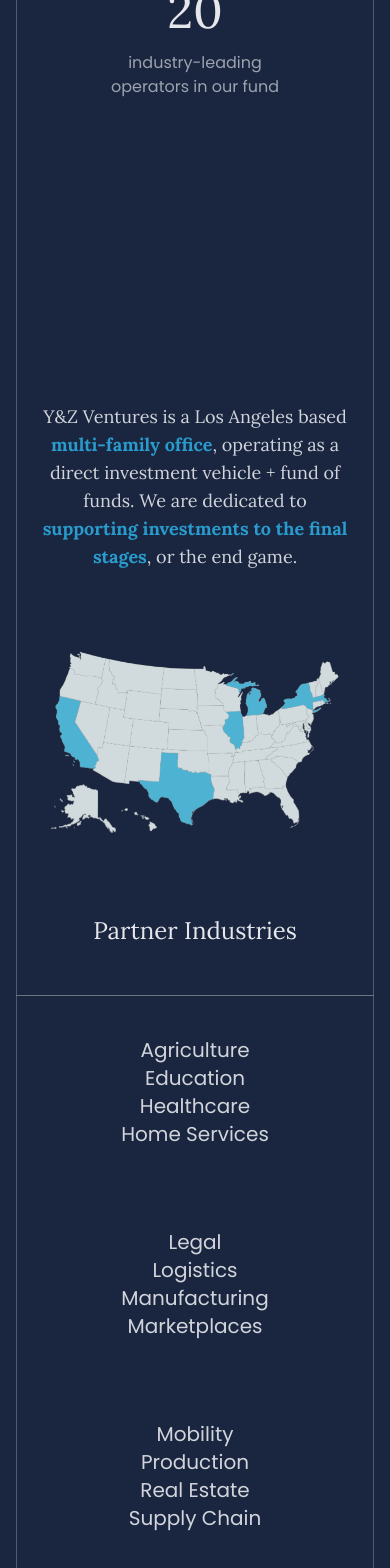
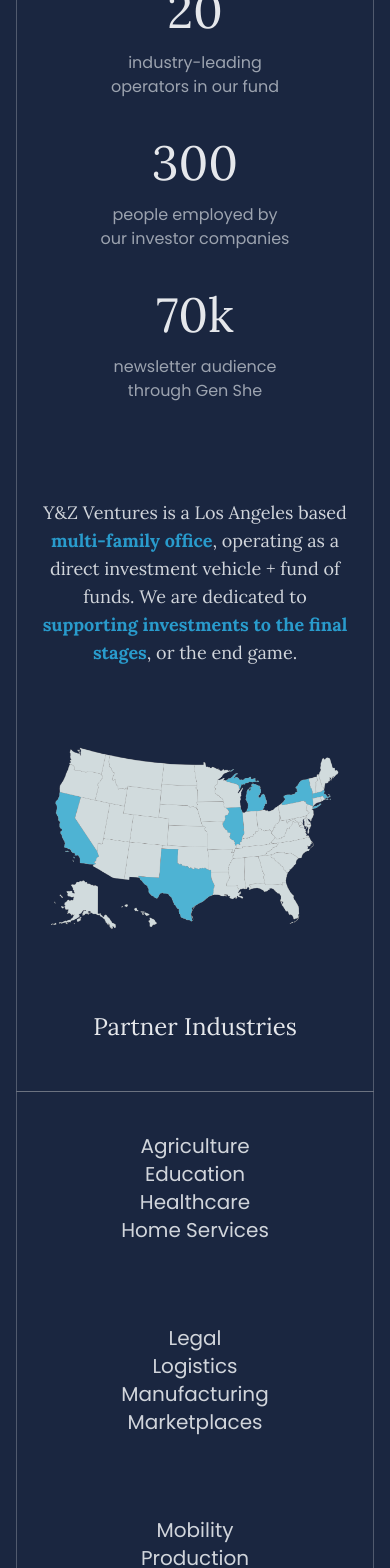
Before and after one commit to hap196/yzventures, a React (Vite) app in the folder frontend/: page / in a window 390 px wide. Shown: the part 1380-2948 px from the top of the page. Built offline with nearby package versions, Linux system fonts and the light colour scheme.

Commit message:
animations done

```diff
--- a/frontend/src/About.jsx
+++ b/frontend/src/About.jsx
@@ -3,93 +3,70 @@
 import map from "./assets/map.png";
 
 const About = () => {
-  const elementsRef = useRef([]);
-  const statsRef = useRef([]);
-  const [isVisible, setIsVisible] = useState([false, false, false]);
-  const commonDuration = 2000; // Common duration for all counters in milliseconds
-  const animationDelays = [0, 300, 600, 900, 1200, 1500, 1800, 2100];
-  const statsDelays = [0, 300, 600];
+  const [showCounters, setShowCounters] = useState(false);
+  const [showIndustries, setShowIndustries] = useState([false, false, false]);
+  const countersRef = useRef(null);
+  const industriesRef = useRef(null);
+  const commonDuration = 2000;
 
   useEffect(() => {
     const observer = new IntersectionObserver(
       (entries) => {
         entries.forEach((entry) => {
-          const index = elementsRef.current.indexOf(entry.target);
-          if (entry.isIntersecting && index !== -1) {
-            setTimeout(() => {
-              entry.target.classList.add("animate-floatUp");
-              observer.unobserve(entry.target);
-            }, animationDelays[index]);
+          if (entry.isIntersecting) {
+            if (entry.target === countersRef.current) {
+              setTimeout(() => {
+                setShowCounters(true);
+              }, 100);
+            }
+
+            if (entry.target === industriesRef.current) {
+              const industryDelays = [700, 1100, 1600];
+              industryDelays.forEach((delay, index) => {
+                setTimeout(() => {
+                  setShowIndustries((prev) => {
+                    const newState = [...prev];
+                    newState[index] = true;
+                    return newState;
+                  });
+                }, delay);
+              });
+            }
+
           }
         });
       },
       { threshold: 0.1 }
     );
 
-    elementsRef.current.forEach((el) => {
-      if (el) {
-        observer.observe(el);
-      }
-    });
+    if (countersRef.current) {
+      observer.observe(countersRef.current);
+    }
+    if (industriesRef.current) {
+      observer.observe(industriesRef.current);
+    }
 
     return () => {
-      observer.disconnect();
+      if (countersRef.current) {
+        observer.unobserve(countersRef.current);
+      }
+      if (industriesRef.current) {
+        observer.unobserve(industriesRef.current);
+      }
     };
-  }, [animationDelays]);
-
-  useEffect(() => {
-    const observer = new IntersectionObserver(
-      (entries) => {
-        entries.forEach((entry, index) => {
-          if (entry.isIntersecting) {
-            setTimeout(() => {
-              setIsVisible((prev) => {
-                const newState = [...prev];
-                newState[index] = true;
-                return newState;
-              });
-            }, statsDelays[index]);
-            observer.unobserve(entry.target);
-          }
-        });
-      },
-      { threshold: 0.1 }
-    );
-
-    statsRef.current.forEach((el, index) => {
-      if (el) {
-        observer.observe(el);
-      }
-    });
-
-    return () => {
-      statsRef.current.forEach((el) => {
-        if (el) {
-          observer.unobserve(el);
-        }
-      });
-    };
-  }, [statsDelays]);
+  }, []);
 
   return (
     <div className="h-full">
-      <h2
-        ref={(el) => elementsRef.current.push(el)}
-        className="text-center font-lora text-gray-200 text-2xl md:text-3xl mb-16 opacity-0"
-      >
+      <h2 className="text-center font-lora text-gray-200 text-2xl md:text-3xl mb-16">
         About us
       </h2>
-      <div ref={(el) => elementsRef.current.push(el)} className="opacity-0">
+      <div ref={countersRef}>
         <div className="flex flex-col md:flex-row justify-center items-center space-y-10 md:space-y-0 md:space-x-20 mb-24 mx-10 md:mx-32">
           <div className="w-full max-w-48 text-center">
-            <div
-              ref={(el) => (statsRef.current[0] = el)}
-              className={`transition-opacity transform duration-700 ${
-                isVisible[0] ? "opacity-100 translate-y-0" : "opacity-0 translate-y-10"
-              }`}
-            >
+            <div className="transition-opacity transform duration-700 opacity-100 translate-y-0">
               <h2 className="font-lora text-gray-200 text-5xl md:text-7xl mb-4">
-                {isVisible[0] && <Counter target={20} duration={commonDuration} />}
+                {showCounters ? <Counter target={20} duration={commonDuration} /> : 0}
               </h2>
               <h2 className="font-poppins text-gray-400 text-md">
                 industry-leading operators in our fund
@@ -97,14 +74,9 @@
             </div>
           </div>
           <div className="w-full max-w-48 text-center">
-            <div
-              ref={(el) => (statsRef.current[1] = el)}
-              className={`transition-opacity transform duration-700 ${
-                isVisible[1] ? "opacity-100 translate-y-0" : "opacity-0 translate-y-10"
-              }`}
-            >
+            <div className="transition-opacity transform duration-700 opacity-100 translate-y-0">
               <h2 className="font-lora text-gray-200 text-5xl md:text-7xl mb-4">
-                {isVisible[1] && <Counter target={300} duration={commonDuration} />}
+                {showCounters ? <Counter target={300} duration={commonDuration} /> : 0}
               </h2>
               <h2 className="font-poppins text-gray-400 text-md">
                 people employed by our investor companies
@@ -112,14 +84,9 @@
             </div>
           </div>
           <div className="w-full max-w-48 text-center">
-            <div
-              ref={(el) => (statsRef.current[2] = el)}
-              className={`transition-opacity transform duration-700 ${
-                isVisible[2] ? "opacity-100 translate-y-0" : "opacity-0 translate-y-10"
-              }`}
-            >
+            <div className="transition-opacity transform duration-700 opacity-100 translate-y-0">
               <h2 className="font-lora text-gray-200 text-5xl md:text-7xl mb-4">
-                {isVisible[2] && <Counter target={70000} duration={commonDuration} />}
+                {showCounters ? <Counter target={70000} duration={commonDuration} /> : 0}
               </h2>
               <h2 className="font-poppins text-gray-400 text-md">
                 newsletter audience through Gen She
@@ -129,10 +96,7 @@
         </div>
       </div>
       <div className="flex flex-col lg:flex-row justify-center items-center max-w-3xl lg:mx-auto mx-10 mb-20 mt-4 md:mt-2 mb-4 md:mb-40">
-        <p
-          ref={(el) => elementsRef.current.push(el)}
-          className="font-lora text-gray-300 md:text-xl text-lg text-center lg:text-left lg:mb-0 md:mb-20 mb-20 max-w-xl opacity-0 lg:mr-10"
-        >
+        <p className="font-lora text-gray-300 md:text-xl text-lg text-center lg:text-left lg:mb-0 md:mb-20 mb-20 max-w-xl lg:mr-10">
           Y&Z Ventures is a Los Angeles based{" "}
           <span className="text-accent-blue font-bold">
             multi-family office
@@ -146,45 +110,32 @@
           , or the end game.
         </p>
         <img
-          ref={(el) => elementsRef.current.push(el)}
           src={map}
-          className="lg:w-80 w-72 md:w-64 opacity-0 lg:ml-10 animate-floatUp"
+          className="lg:w-80 w-72 md:w-64 lg:ml-10"
         />
       </div>
-      <div className="mt-20 mb-20">
-        <h2
-          ref={(el) => elementsRef.current.push(el)}
-          className="text-center font-lora text-gray-200 text-2xl md:text-3xl mb-12 opacity-0"
-        >
+      <div ref={industriesRef} className="mt-20 mb-20">
+        <h2 className="text-center font-lora text-gray-200 text-2xl md:text-3xl mb-12">
           Partner Industries
         </h2>
         <div className="font-poppins text-xl mx-4 sm:mx-8 md:mx-16 lg:mx-20 grid grid-cols-1 text-gray-300 border-gray-500 border-t border-b md:grid-cols-3">
-          <div
-            ref={(el) => elementsRef.current.push(el)}
-            className="text-center md:border-r border-gray-300 border-opacity-30 py-10 opacity-0"
-          >
-            <ul>
+          <div className={`text-center md:border-r border-gray-300 border-opacity-30 py-10`}>
+            <ul className={`${showIndustries[0] ? 'animate-floatUp' : 'opacity-0'}`}>
               <li>Agriculture</li>
               <li>Education</li>
               <li>Healthcare</li>
               <li>Home Services</li>
             </ul>
           </div>
-          <div
-            ref={(el) => elementsRef.current.push(el)}
-            className="text-center md:border-r border-gray-300 border-opacity-30 py-10 opacity-0"
-          >
-            <ul>
+          <div className={`text-center md:border-r border-gray-300 border-opacity-30 py-10`}>
+            <ul className={` ${showIndustries[1] ? 'animate-floatUp' : 'opacity-0'}`}>
               <li>Legal</li>
               <li>Logistics</li>
               <li>Manufacturing</li>
               <li>Marketplaces</li>
             </ul>
           </div>
-          <div
-            ref={(el) => elementsRef.current.push(el)}
-            className="text-center opacity-0 py-10"
-          >
+          <div className={`text-center py-10 ${showIndustries[2] ? 'animate-floatUp' : 'opacity-0'}`}>
             <ul>
               <li>Mobility</li>
               <li>Production</li>
--- a/frontend/src/index.css
+++ b/frontend/src/index.css
@@ -14,7 +14,7 @@
 }
 
 .animate-floatUp {
-  animation: floatUp 0.5s ease-out forwards;
+  animation: floatUp 0.7s ease-out forwards;
 }
 
 html {
```
